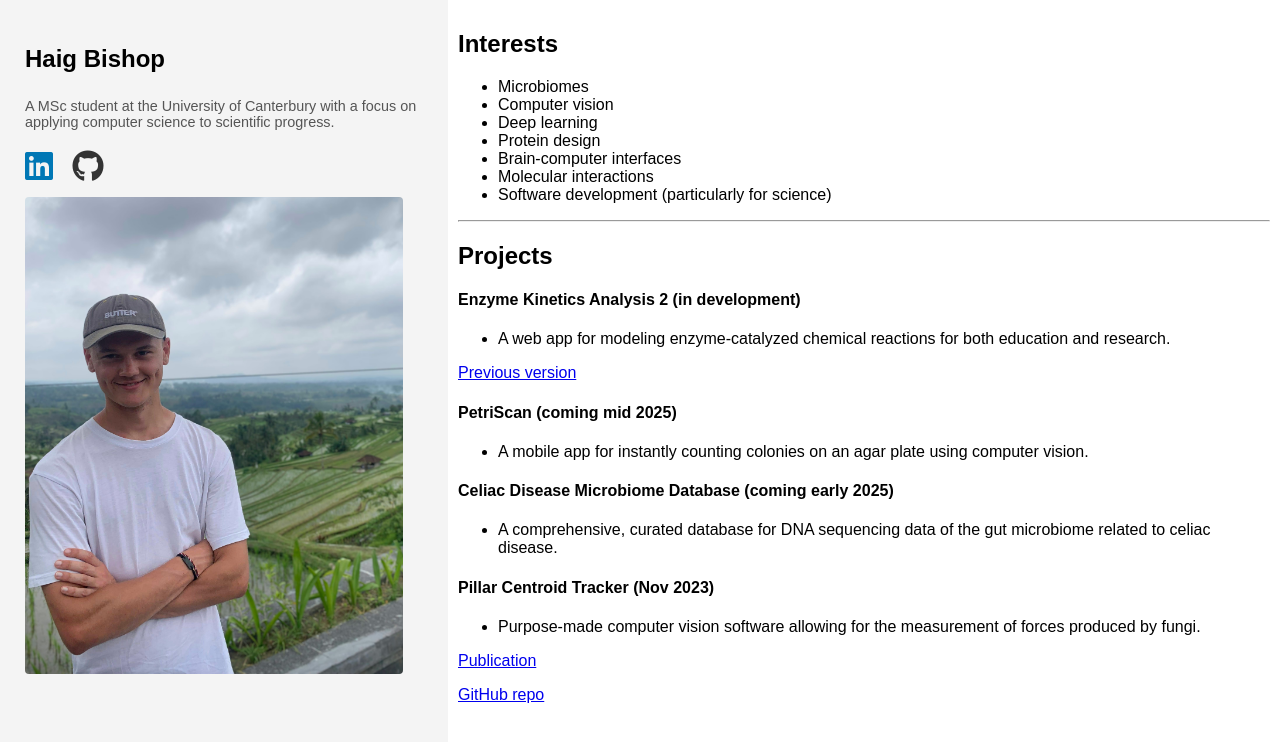
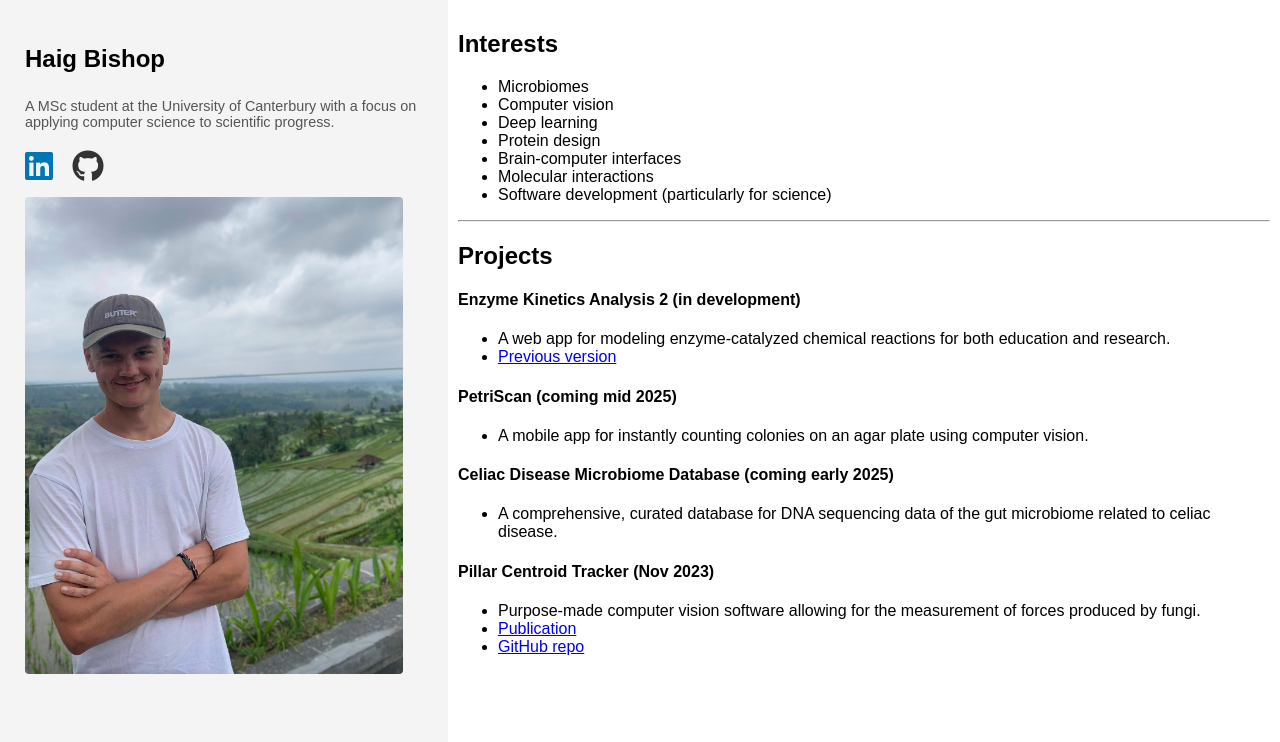
Before and after one commit to HaigBishop/HaigBishop.github.io, a Jekyll site: the page built from index.md, in a window 1280 px wide. Shown: the top 742 px of the page. Built offline with Jekyll 4.4.1, drawn with Linux system fonts in a browser that asks for light colours.

```diff
--- a/index.md
+++ b/index.md
@@ -19,8 +19,7 @@ title: Home
 ## Projects
 #### Enzyme Kinetics Analysis 2 (in development)
   - A web app for modeling enzyme-catalyzed chemical reactions for both education and research.
-
-  [Previous version](https://enzyme-kinetics.shinyapps.io/enzkinet_webpage/)
+  - [Previous version](https://enzyme-kinetics.shinyapps.io/enzkinet_webpage/)
 
 #### PetriScan (coming mid 2025)
   - A mobile app for instantly counting colonies on an agar plate using computer vision.
@@ -30,7 +29,5 @@ title: Home
 
 #### Pillar Centroid Tracker (Nov 2023)
   - Purpose-made computer vision software allowing for the measurement of forces produced by fungi.
-
-  [Publication](https://ieeexplore.ieee.org/document/10344304)
-
-  [GitHub repo](https://github.com/HaigBishop/pillar-centroid-tracker)
+  - [Publication](https://ieeexplore.ieee.org/document/10344304)
+  - [GitHub repo](https://github.com/HaigBishop/pillar-centroid-tracker)
```
